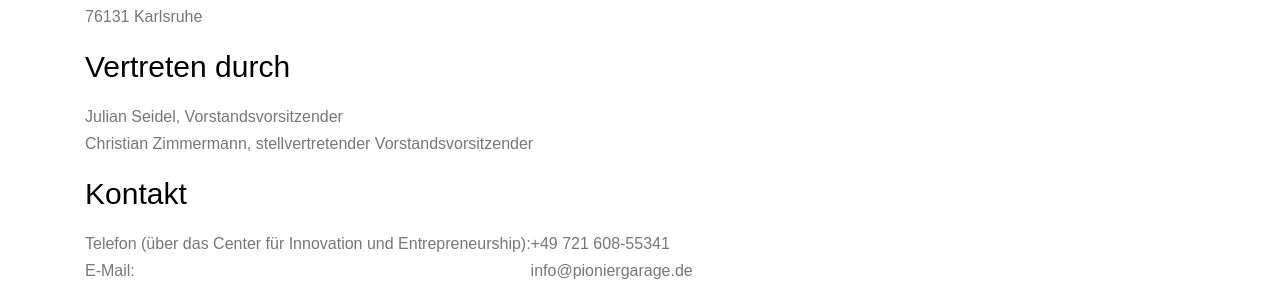
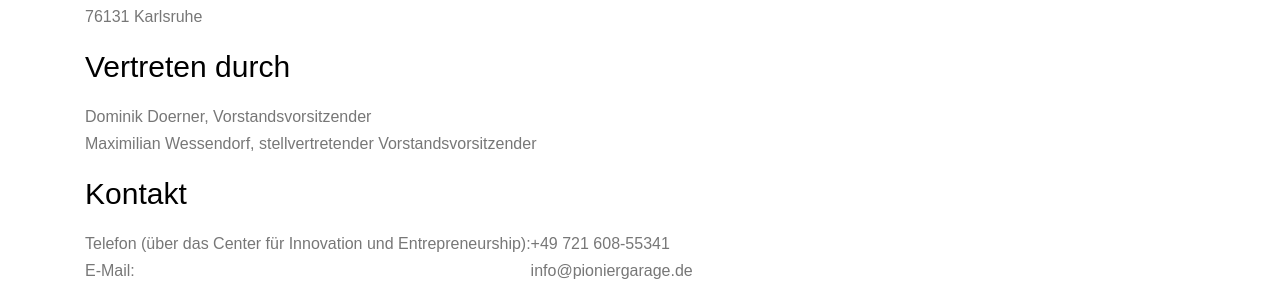
Before and after one commit to pioniergarage/startup-karlsruhe.de, a Jekyll site: the page built from impressum.html, in a window 1280 px wide and 900 px high, scrolled down 939 px. Shown: the part 152-440 px from the top of the window. Built offline with Jekyll 4.4.1, drawn with Linux system fonts in a browser that asks for light colours; nearby versions of some CDN libraries; some web fonts are replaced.

Commit message:
board updated

```diff
--- a/impressum.html
+++ b/impressum.html
@@ -99,8 +99,8 @@
                     </p>
                     <h2>Vertreten durch</h2>
                     <p>
-                        Julian Seidel, Vorstandsvorsitzender <br>
-                        Christian Zimmermann, stellvertretender Vorstandsvorsitzender
+                        Dominik Doerner, Vorstandsvorsitzender <br>
+                        Maximilian Wessendorf, stellvertretender Vorstandsvorsitzender
                     </p>
                     <h2>Kontakt</h2>
                     <table>
```
